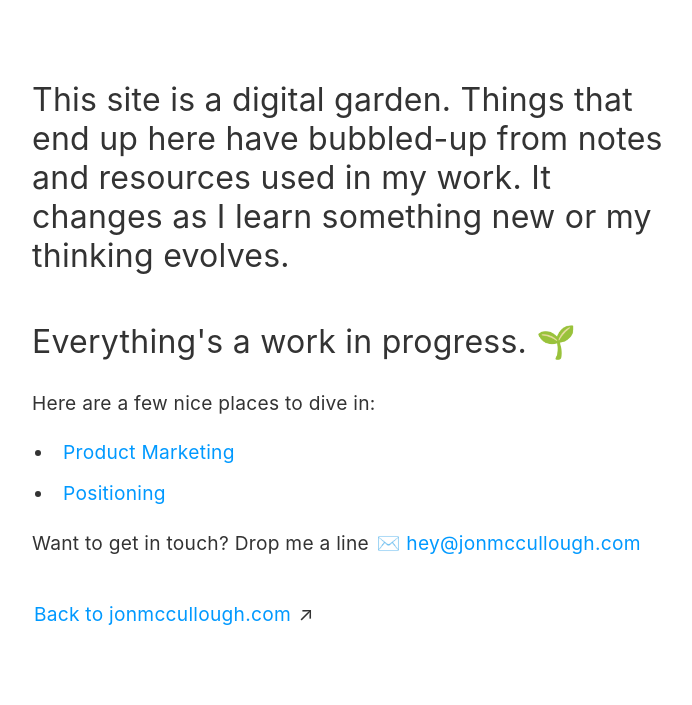
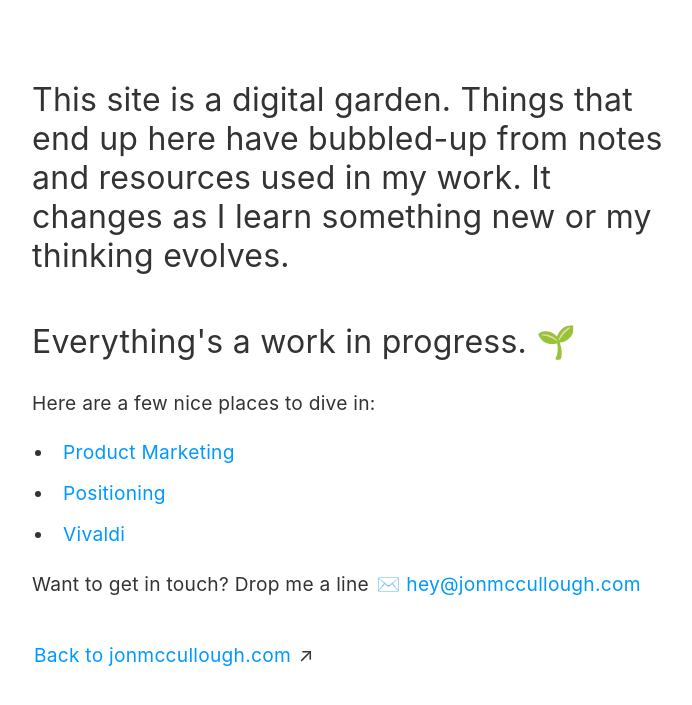
Before and after one commit to jonmccull/digital-garden, a Jekyll site: the page built from _pages/index-page.md, in a window 1280 px wide. Shown: the top 705 px of the page, without its empty margins (288-980 px from the left). Built offline with Jekyll 4.4.1, drawn with Linux system fonts in a browser that asks for light colours.

Commit message:
Add Vivaldi to list of garden pages on index

```diff
--- a/_pages/index-page.md
+++ b/_pages/index-page.md
@@ -15,6 +15,7 @@ excerpt: Jon McCullough is a Canadian product marketer based in Norway. Welcome
 
   <li><a class="internal-link" href="/product-marketing/">Product Marketing</a></li>
   <li><a class="internal-link" href="/positioning">Positioning</a></li>
+  <li><a class="internal-link" href="/vivaldi">Vivaldi</a></li>
 
   <p>Want to get in touch? Drop me a line <a href="mailto:hey@jonmccullough.com?subject=Hey there">✉️ hey@jonmccullough.com</a></p>
 </div>
```
